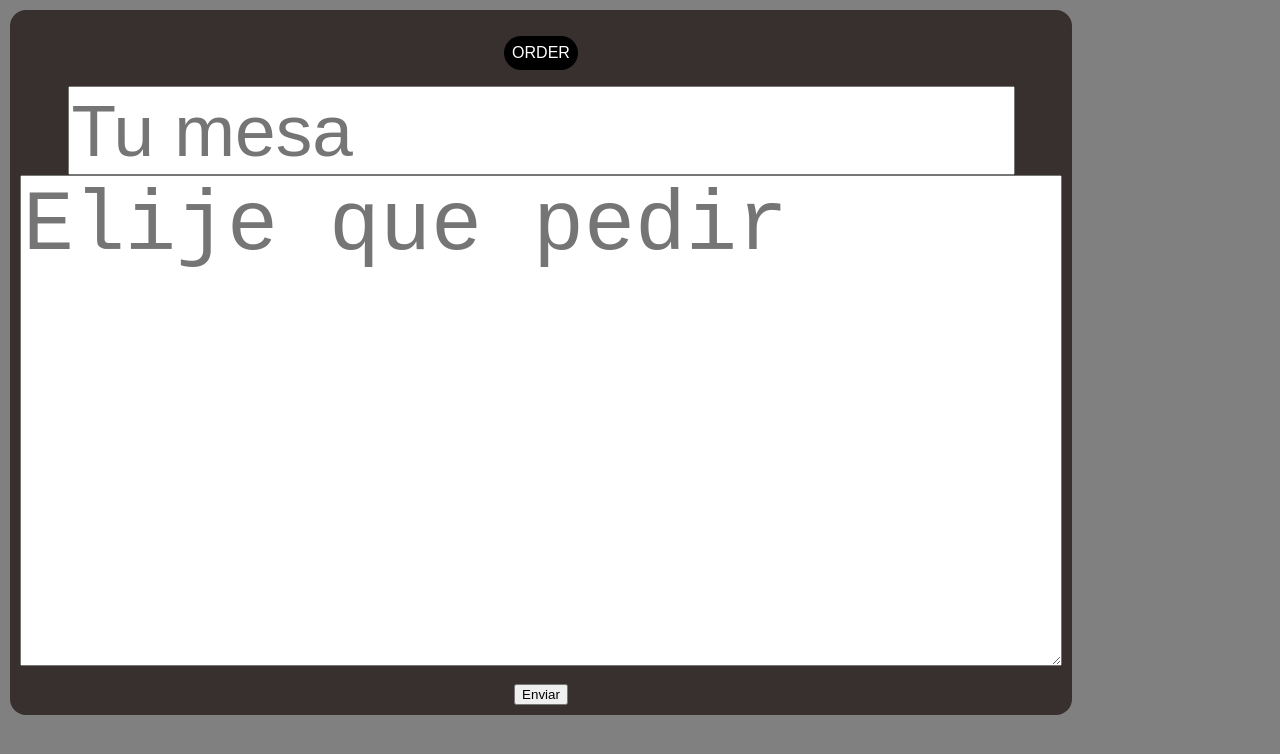
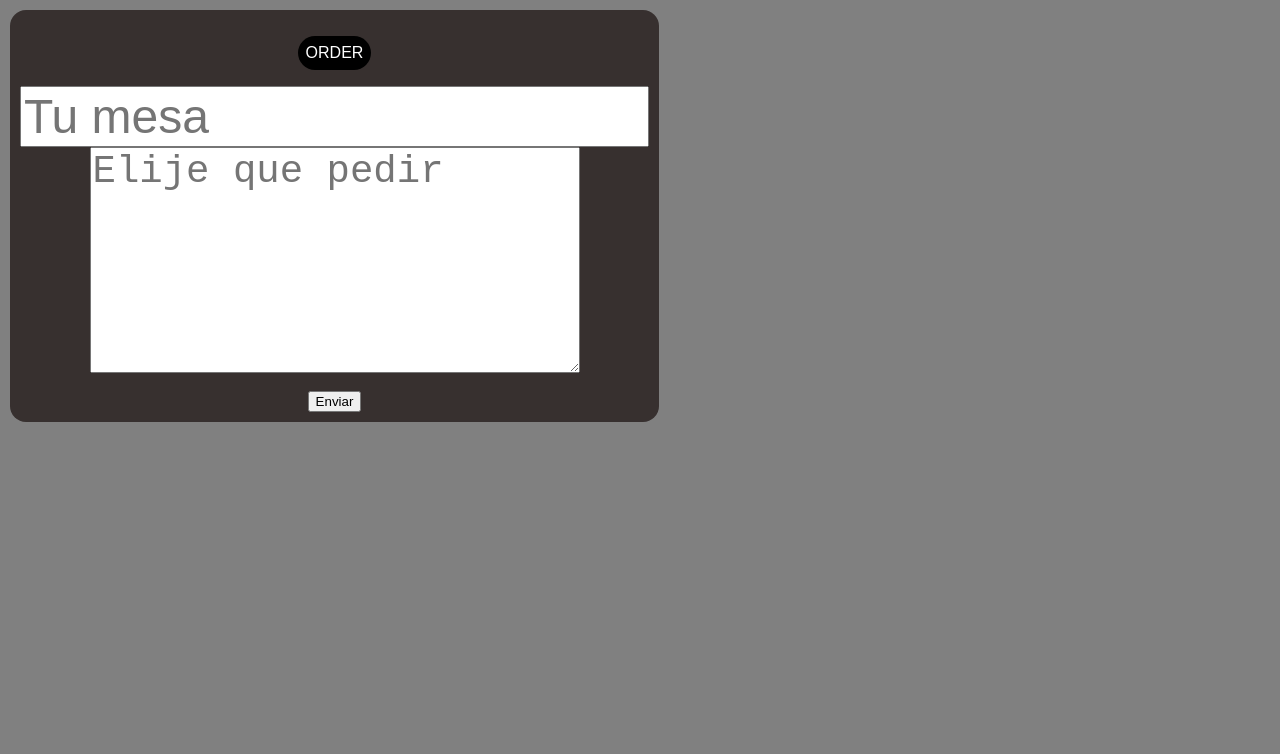
Before and after one commit to cafeteria-simple/cafeteria-simple, a plain HTML site: page ordenar.html in a window 1280 px wide. Drawn offline with Linux system fonts and the light colour scheme.

Commit message:
Update ordenar.html

```diff
--- a/ordenar.html
+++ b/ordenar.html
@@ -32,10 +32,10 @@
 		}
 
 		textarea {
-			font-size: 85px;
+			font-size: 300%;
 		}
 	    input {
-			font-size: 73px;
+			font-size: 300%;
 		}
     </style>
 </head>
```
